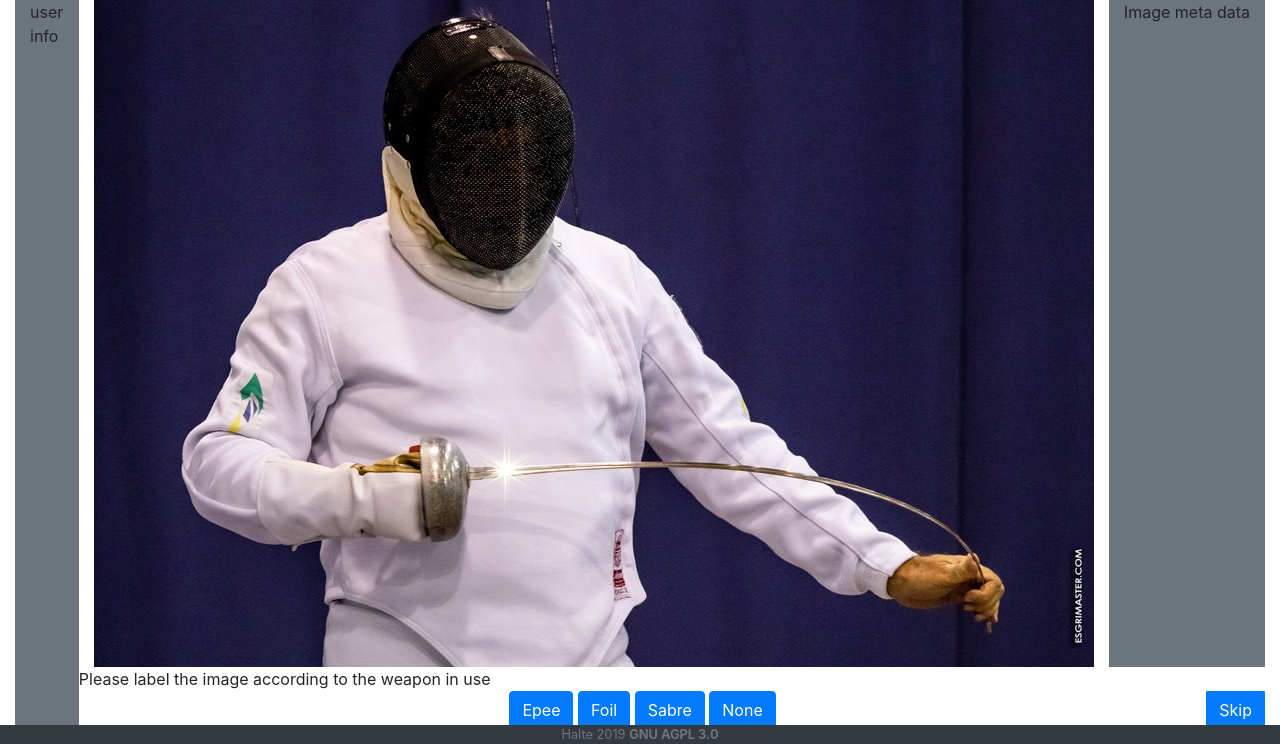
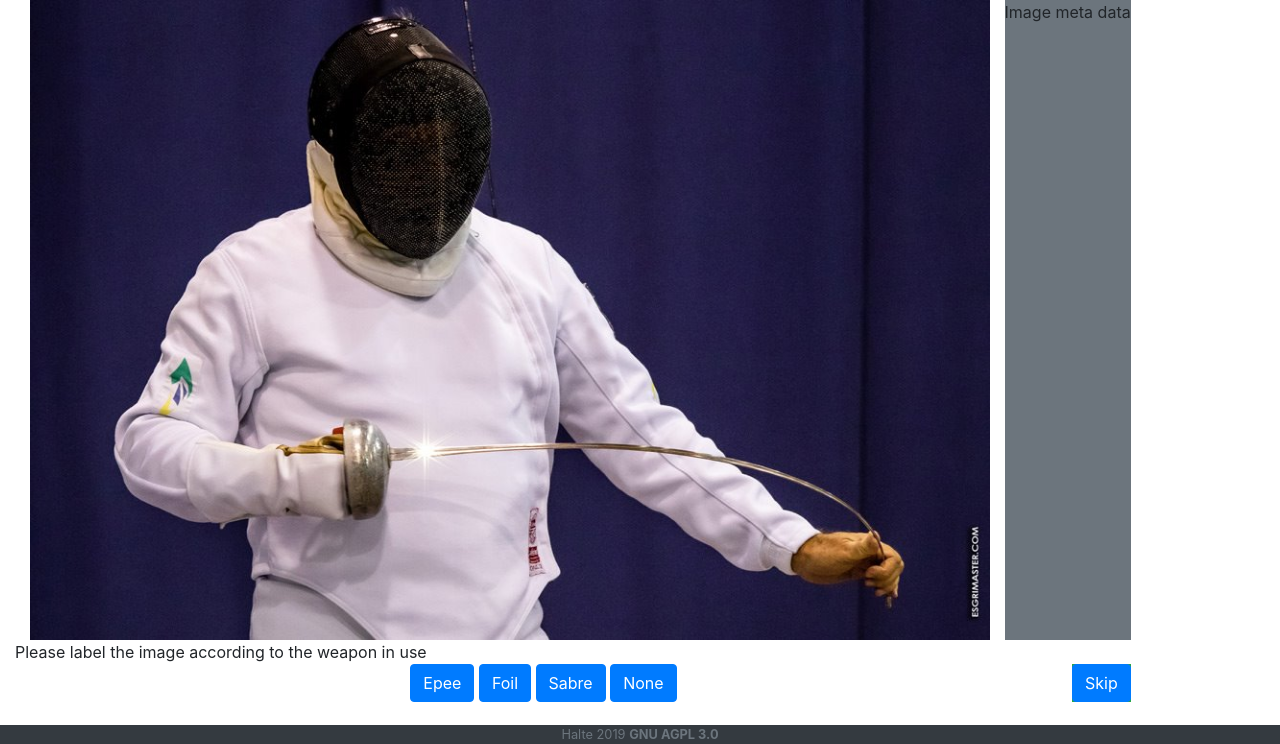
Before and after one commit to vbfall/halte, a Flask app: page /imagesHelp in a window 1280 px wide. Shown: the part 56-800 px from the top of the page. Run offline with Flask 2, Linux system fonts and the light colour scheme; data comes from the database, SQL or seed files in the repository; some libraries are stand-ins or nearby versions.

Commit message:
mess with column sizes still not happy

```diff
--- a/static/styles.css
+++ b/static/styles.css
@@ -23,3 +23,12 @@ a:link {
    color:inherit;
    font-weight: bold;
 }
+
+img.img-fluid {
+  max-width: 90vw;
+  max-height: 80vh;
+}
+
+col-sm {
+  max-width: 50px;
+}
--- a/templates/imageHelp.html
+++ b/templates/imageHelp.html
@@ -9,14 +9,16 @@
 <div class="container-fluid">
   <div class="row">
     <!-- this perhaps should be a sidebar? -->
-    <div class="col-sm shrink bg-secondary">user info
+    <div class="col-fluid shrink bg-secondary">
+      <form class="justify-content-around" action="/imagesHelp">
+      </form>
     </div>
 
-    <div class="col-md-auto">
+    <div class="col-xl-auto">
       <div class="row">
         <div class="col-md-auto"><img src={{image_path}} class="img-fluid" alt="Image goes here">
         </div>
-        <div class="col-md bg-secondary">Image meta data
+        <div class="col-fluid bg-secondary">Image meta data
         </div>
       </div>
 
```
